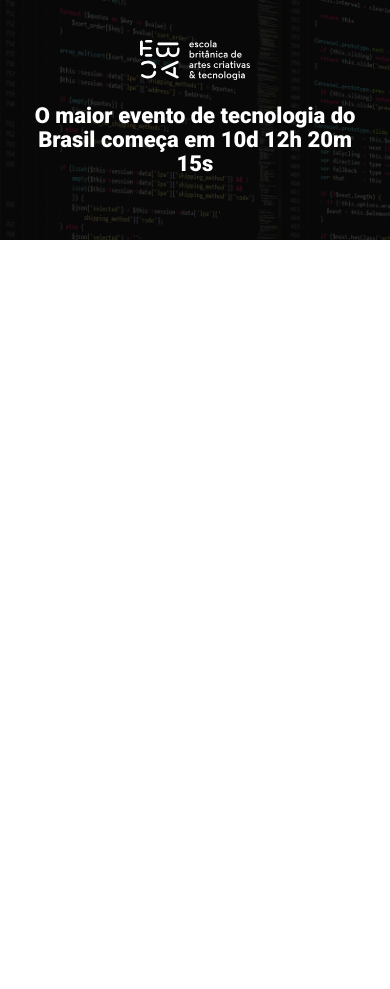
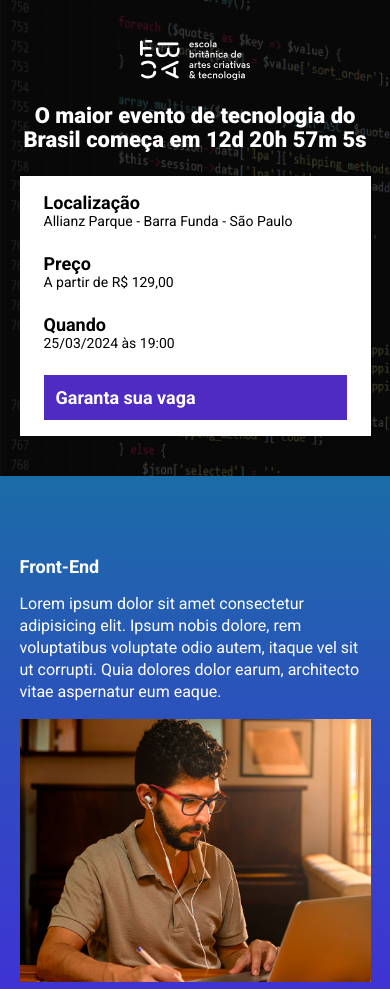
Before and after one commit to Thiago-Almeida23/ebac_tech_talks, a website built with Parcel: page src/index.html in a window 390 px wide. Shown: the top 989 px of the page. Before the commit the page ends 844 px from the top, so only its background shows below. Built offline with nearby package versions, Linux system fonts and the light colour scheme.

Commit message:
criando a contagem regressiva.

```diff
--- a/package.json
+++ b/package.json
@@ -2,9 +2,9 @@
   "name": "ebac_talks",
   "version": "1.0.0",
   "description": "",
-  "main": "index.js",
   "scripts": {
-    "dev": "parcel src/index.html src/styles/main.scss src/scripts/main.js",
+    "dev": "parcel src/index.html src/styles/main.scss src/scripts/main.js --no-cache",
+    "build": "parcel build src/index.html",
     "test": "echo \"Error: no test specified\" && exit 1"
   },
   "keywords": [],
--- a/src/index.html
+++ b/src/index.html
@@ -8,17 +8,83 @@
     <link rel="preconnect" href="https://fonts.gstatic.com" crossorigin>
     <link href="https://fonts.googleapis.com/css2?family=Roboto:wght@400;700;900&display=swap" rel="stylesheet">
     <link rel="stylesheet" href="styles/main.scss">
+    <link rel="stylesheet" href="https://unpkg.com/aos@next/dist/aos.css" />
 </head>
 <body>
     <header class="hero">
         <div class="container">
             <img class="hero__logo" src="./images/ebac_logo.svg" alt="EBAC">
             <p class="hero__text">
-                O maior evento de tecnologia do Brasil começa em 10d 12h 20m 15s
+                O maior evento de tecnologia do Brasil começa em <span id="contador"></span>
             </p>
+            <div class="infos-bar">
+                <ul class="infos-bar__infos">
+                    <li class="infos-bar__infos__item">
+                        <b>Localização</b>
+                        Allianz Parque - Barra Funda - São Paulo
+                    </li>
+                    <li class="infos-bar__infos__item">
+                        <b>Preço</b>
+                        A partir de R$ 129,00
+                    </li>
+                    <li class="infos-bar__infos__item">
+                        <b>Quando</b>
+                        25/03/2024 às 19:00
+                    </li>
+                </ul>
+                <a href="#" class="button button--primary">
+                    Garanta sua vaga
+                </a>
+            </div>
         </div>
     </header>
 
+    <section class="event event--frontend">
+        <div class="container" data-aos="fade-right">
+            <div class="event__details">
+                <h2 class="event__details__title">Front-End</h2>
+                <p class="event__details__description">
+                    Lorem ipsum dolor sit amet consectetur adipisicing elit. Ipsum nobis dolore, rem voluptatibus voluptate odio autem, itaque vel sit ut corrupti. Quia dolores dolor earum, architecto vitae aspernatur eum eaque.
+                </p>
+            </div>
+            <img class="event__image" src="./images/frontend.png" alt="Front-end">
+        </div>
+    </section>
+    <section class="event event--ui-ux event--image-left">
+        <div class="container" data-aos="fade-left">
+            <div class="event__details">
+                <h2 class="event__details__title">Ui/Ux</h2>
+                <p class="event__details__description">
+                    Lorem ipsum dolor sit amet consectetur adipisicing elit. Ipsum nobis dolore, rem voluptatibus voluptate odio autem, itaque vel sit ut corrupti. Quia dolores dolor earum, architecto vitae aspernatur eum eaque.
+                </p>
+            </div>
+            <img class="event__image" src="./images/ui-ux.png" alt="Ui/Ux">
+        </div>
+    </section>
+    <section class="event event--data-science">
+        <div class="container" data-aos="fade-right">
+            <div class="event__details">
+                <h2 class="event__details__title">Data Science</h2>
+                <p class="event__details__description">
+                    Lorem ipsum dolor sit amet consectetur adipisicing elit. Ipsum nobis dolore, rem voluptatibus voluptate odio autem, itaque vel sit ut corrupti. Quia dolores dolor earum, architecto vitae aspernatur eum eaque.
+                </p>
+            </div>
+            <img class="event__image" src="./images/data.png" alt="Data Science">
+        </div>
+    </section>
+    <section class="event event--backend event--image-left">
+        <div class="container" data-aos="fade-left">
+            <div class="event__details">
+                <h2 class="event__details__title">Back-End</h2>
+                <p class="event__details__description">
+                    Lorem ipsum dolor sit amet consectetur adipisicing elit. Ipsum nobis dolore, rem voluptatibus voluptate odio autem, itaque vel sit ut corrupti. Quia dolores dolor earum, architecto vitae aspernatur eum eaque.
+                </p>
+            </div>
+            <img class="event__image" src="./images/backend.png" alt="Back-end">
+        </div>
+    </section>
+
+    <script src="https://unpkg.com/aos@next/dist/aos.js"></script>
     <script src="scripts/main.js"></script>
 </body>
 </html>
--- a/src/scripts/main.js
+++ b/src/scripts/main.js
@@ -1 +1,27 @@
-console.log("Olá, Mundo!");
+AOS.init();
+
+const dataDoEvento = new Date("Mar 25, 2024 19:00");
+const timeStampDoEvento = dataDoEvento.getTime();
+
+const contaAsHoras = setInterval(function() {
+    const agora = new Date();
+    const timeStampAtual = agora.getTime();
+
+    const distanciaAteOEvento = timeStampDoEvento - timeStampAtual;
+
+    const diaEmMs = 1000 * 60 * 60 * 24;
+    const horaEmMs = 1000 * 60 * 60;
+    const minutoEmMs = 1000 * 60;
+
+    const diasAteOEvento = Math.floor(distanciaAteOEvento / diaEmMs);
+    const horasAteOEvento = Math.floor((distanciaAteOEvento % diaEmMs) / horaEmMs);
+    const minutosAteOEvento = Math.floor((distanciaAteOEvento % horaEmMs) / minutoEmMs);
+    const segundosAteOEvento = Math.floor((distanciaAteOEvento % minutoEmMs) / 1000);
+
+    document.getElementById('contador').innerHTML = `${diasAteOEvento}d ${horasAteOEvento}h ${minutosAteOEvento}m ${segundosAteOEvento}s`;
+
+    if (distanciaAteOEvento < 0) {
+        clearInterval(contaAsHoras);
+        document.getElementById('contador').innerHTML = 'Evento expirado';
+    }
+}, 1000);
--- /dev/null
+++ b/src/styles/_event.scss
@@ -0,0 +1,65 @@
+@use 'variables';
+
+
+.event {
+    padding: 80px 0;
+
+    &--frontend {
+        background-image: linear-gradient(variables.$blue1, variables.$blue2);
+    }
+
+    &--ui-ux {
+        background-image: linear-gradient(variables.$blue2, variables.$pink);
+    }
+
+    &--data-science {
+        background-image: linear-gradient(variables.$pink, variables.$yellow);
+    }
+
+    &--backend {
+        background-image: linear-gradient(variables.$yellow, variables.$pink);
+    }
+
+    &--image-left {
+        .container {
+            flex-direction: row-reverse;
+        }
+    }
+
+    .container {
+        display: flex;
+        gap: 40px;
+    }
+
+    &__image {
+        max-width: 360px;
+    }
+
+    &__details {
+
+        &__title {
+            font-size: 18px;
+            font-weight: bold;
+            margin-bottom: 16px;
+        }
+
+        &__description {
+            line-height: 22px;
+        }
+    }
+
+    @media (max-width: 640px) {
+        .container {
+            display: block;
+        }
+
+        &__image {
+            width: 100%;
+        }
+
+        &__details {
+            margin-right: 0;
+            margin-bottom: 16px;
+        }
+    }
+}
--- a/src/styles/_hero.scss
+++ b/src/styles/_hero.scss
@@ -1,3 +1,5 @@
+@use 'variables';
+
 .hero {
     padding-top: 64px;
     padding-bottom: 100px;
@@ -16,7 +18,7 @@
         left: 0;
         width: 100%;
         height: 100%;
-        background-color: #000;
+        background-color: variables.$secondaryTextColor;
         content: '';
         opacity: .7;
     }
--- /dev/null
+++ b/src/styles/_variables.scss
@@ -0,0 +1,8 @@
+$textColor: #fff;
+$secondaryTextColor: #000;
+
+$blue1: #1b6ca7;
+$blue2: #442bdb;
+$pink: #89223b;
+$yellow: #9c791d;
+$purple: #4f2ac3;
--- /dev/null
+++ b/src/styles/components/_buttons.scss
@@ -0,0 +1,25 @@
+@use '../variables';
+
+.button {
+    padding: 12px;
+    font-size: 18px;
+    font-weight: bold;
+    text-decoration: none;
+    text-align: center;
+    white-space: nowrap; //determina se vai ou não quebrar a linha.
+
+    &--primary {
+        color: #fff;
+        background-color: variables.$purple;
+    }
+
+    @media (max-width: 640px) {
+        display: block;
+        width: 100%;
+    }
+
+    @media (max-width: 1024px) {
+        display: flex;
+        align-items: center;
+    }
+}
--- /dev/null
+++ b/src/styles/components/_infos_bar.scss
@@ -0,0 +1,42 @@
+@use '../variables';
+
+.infos-bar {
+    padding: 16px 24px;
+    background-color: variables.$textColor;
+    display: flex;
+    justify-content: space-between; //Para distribuir os elementos entre os extremos: <ul> na esquerda e o botão na direita.
+
+    &__infos {
+        display: flex;
+        gap: 40px;
+
+        &__item {
+            font-size: 14px;
+            color: variables.$secondaryTextColor;
+
+            b {
+                color: variables.$secondaryTextColor;
+                font-size: 18px;
+                display: block;
+            }
+        }
+    }
+
+    @media (max-width: 640px) {
+        display: block;
+
+        &__infos {
+            display: block;
+
+            &__item {
+                margin-bottom: 24px;
+            }
+        }
+    }
+
+    @media (max-width: 1024px) {
+        &__infos {
+            gap: 16px;
+        }
+    }
+}
--- a/src/styles/main.scss
+++ b/src/styles/main.scss
@@ -1,11 +1,16 @@
-@use '_hero';
+@use 'hero';
+@use 'components/infos_bar';
+@use 'components/buttons';
+@use 'event';
+@use 'variables';
 
 * {
     margin: 0;
     padding: 0;
     box-sizing: border-box;
     font-family: Roboto, sans-serif;
-    color: #fff;
+    color: variables.$textColor;
+    list-style: none;
 }
 
 .container {
```
